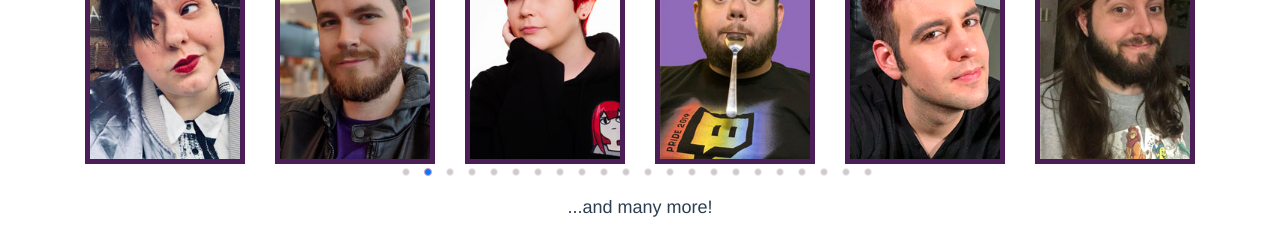
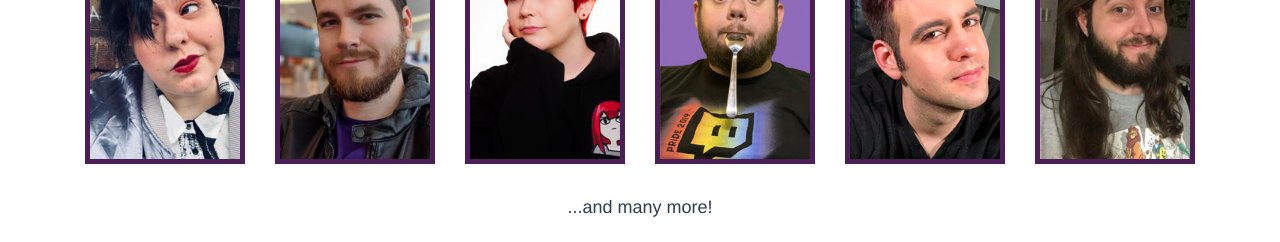
Before and after one commit to WeAreMidBoss/summerofpride, a Vue app: page / in a window 1280 px wide. Shown: the part 864-1106 px from the top of the page. Built offline with nearby package versions, Linux system fonts and the light colour scheme.

Commit message:
Removed Pagination

```diff
--- a/src/App.vue
+++ b/src/App.vue
@@ -24,7 +24,6 @@
                     <swiper-slide v-for="streamer in profiles" class="swiper-slide" @click-slide="showModal(streamer.id)" :key="streamer.id" >
                       <img :src="streamer.img" />
                     </swiper-slide>
-                  <div class="swiper-pagination" slot="pagination"></div>
                 </swiper>
                 </div>
               </div>
@@ -108,11 +107,7 @@ export default {
         },
         slidesPerView: 6,
         spaceBetween: 30,
-        loop: true,
-        pagination: {
-          el: '.swiper-pagination',
-          clickable: true
-        }
+        loop: true
       }
     };
   },
```
